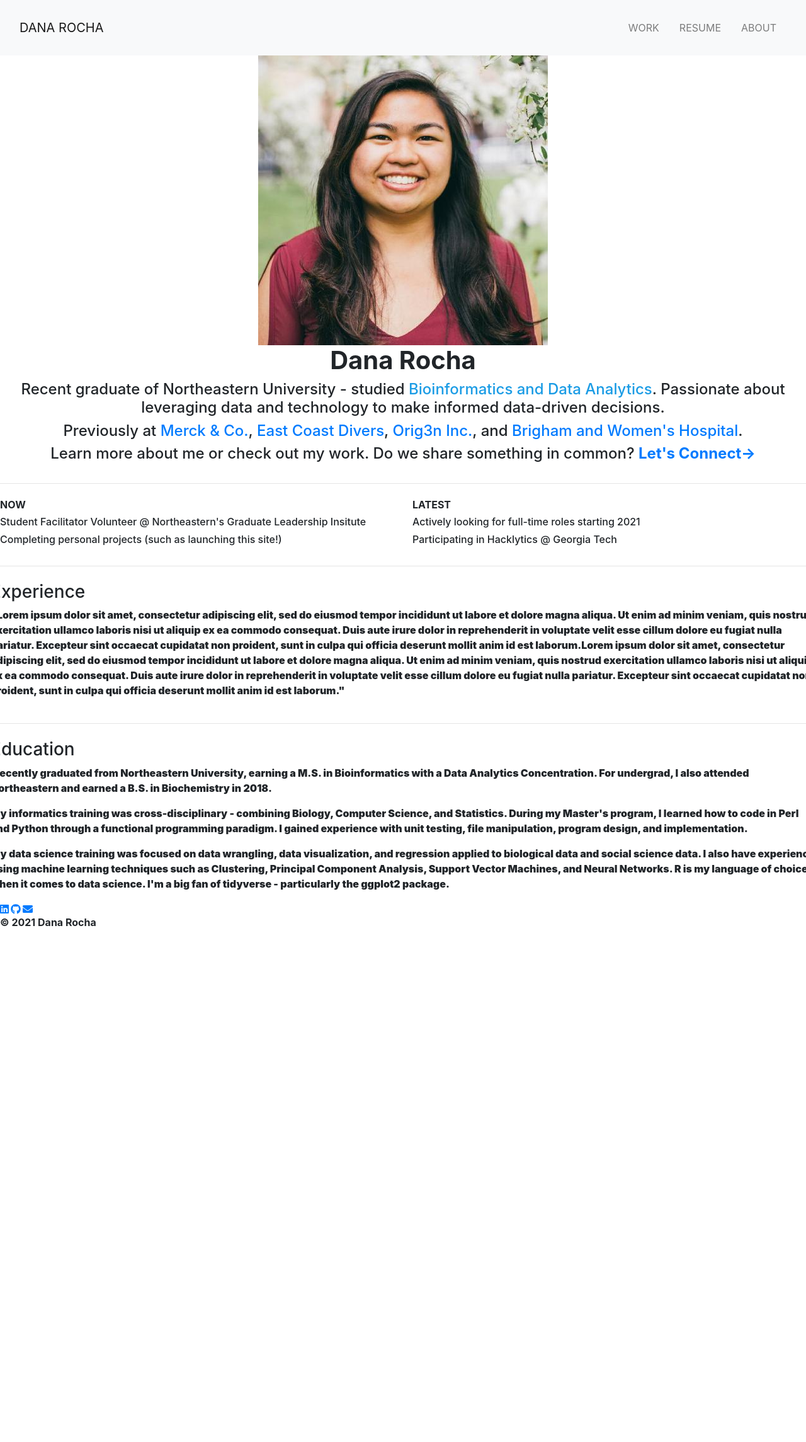
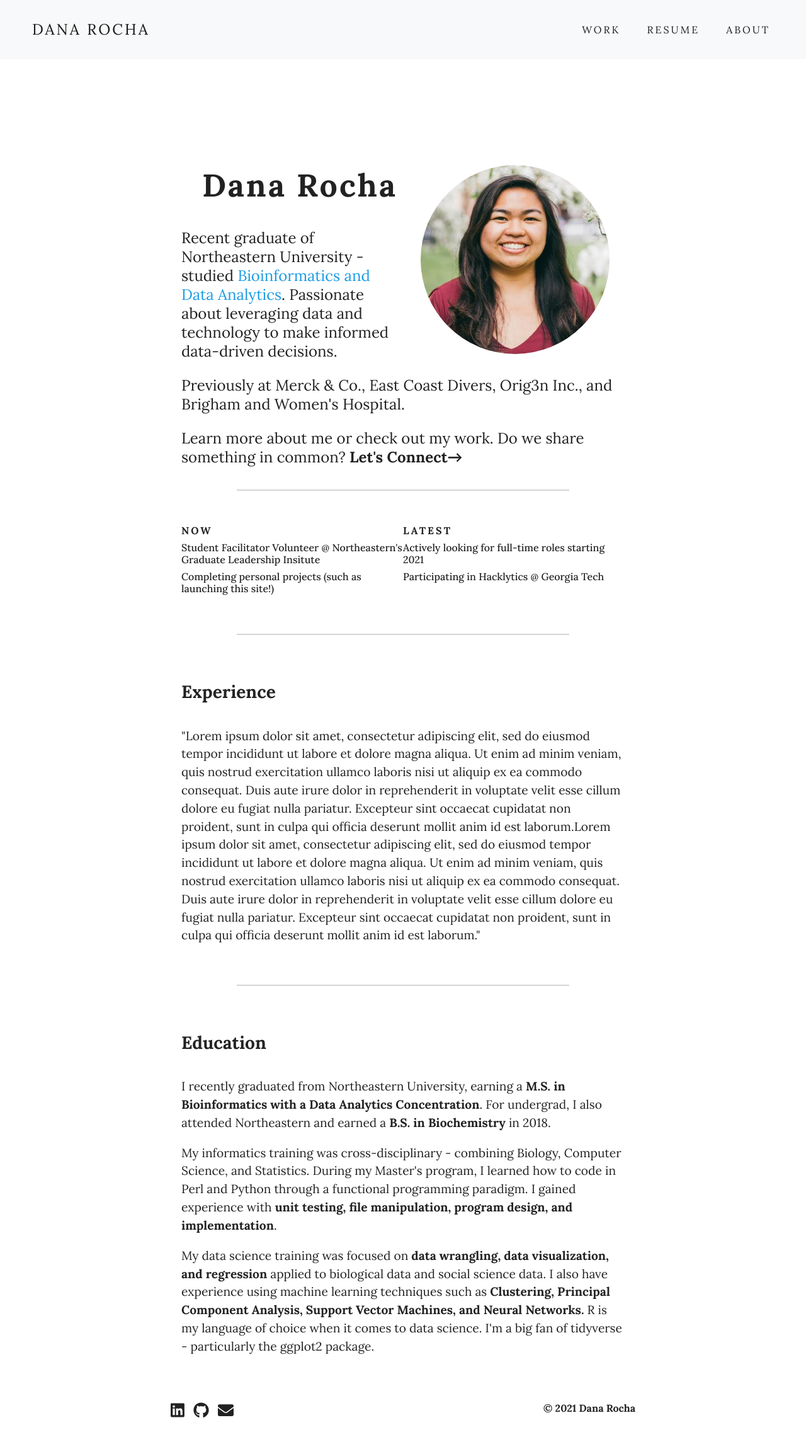
Before and after one commit to dana-rocha/dana-rocha.github.io, a Jekyll site: the page built from index.html, in a window 1280 px wide. Shown: the whole page at 63% size. Built offline with Jekyll 4.4.1, drawn with Linux system fonts in a browser that asks for light colours; nearby versions of some CDN libraries; before the commit the page ends 1482 px from its top, so only the background shows below that.

Commit message:
Fixed link to stylesheet

```diff
--- a/_layouts/default.html
+++ b/_layouts/default.html
@@ -16,7 +16,7 @@
     <link rel="preconnect" href="https://fonts.gstatic.com">
     <link href="https://fonts.googleapis.com/css2?family=Lora:ital,wght@0,400;0,500;1,400;1,500&family=Noto+Serif:ital,wght@0,400;0,700;1,400;1,700&display=swap" rel="stylesheet">
     <!-- Stylesheet -->
-    <link href="old_main.css" rel="stylesheet">
+    <link href="/styles/main.css" rel="stylesheet">
 </head>
 <body>
 
```
